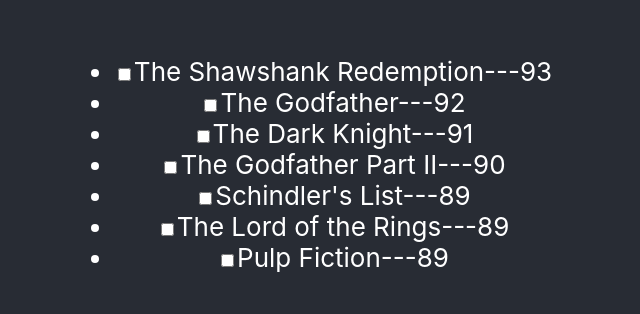
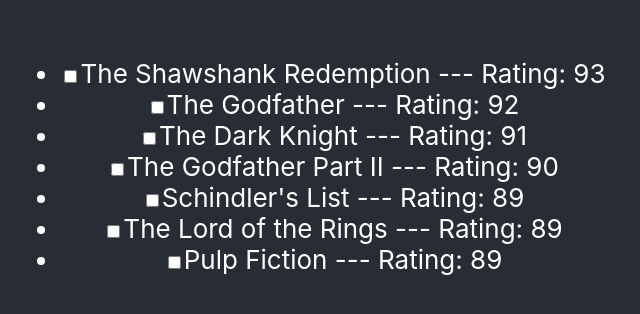
Before and after one commit to IJTINK7/Week, a React (Create React App) app in the folder SamuraiWillHelp/movielist/: page / in a window 1280 px wide. Shown: the part 236-550 px from the top of the page, without its empty margins (327-967 px from the left). Built offline with nearby package versions, Linux system fonts and the light colour scheme.

Commit message:
Creating "WatchList" component

```diff
--- a/SamuraiWillHelp/movielist/src/App.tsx
+++ b/SamuraiWillHelp/movielist/src/App.tsx
@@ -1,6 +1,7 @@
 import React, {useState} from 'react';
 import './App.css';
 import {v1} from "uuid";
+import {WatchList} from "./components/WatchList";
 
 function App() {
     const [movies, setMovies] = useState([
@@ -12,21 +13,14 @@ function App() {
         {id: v1(), name: 'The Lord of the Rings', watched: false, rating: 89},
         {id: v1(), name: 'Pulp Fiction', watched: false, rating: 89}
     ])
-    const watchList = movies.map(el => {
-        return (
-            <li key={el.id}>
-                <input type="checkbox" checked={el.watched}/>
-                {`${el.name}---${el.rating}`}
-            </li>
-        )
-    })
+
   return (
     <div className="App">
       <header className="App-header">
         <div className="main">
-            <ul>
-                {watchList}
-            </ul>
+                <WatchList
+                    movies={movies}
+                />
         </div>
       </header>
     </div>
--- /dev/null
+++ b/SamuraiWillHelp/movielist/src/components/WatchList.tsx
@@ -0,0 +1,30 @@
+import React from 'react';
+
+export type PropsType = {
+	movies: Array<WatchListPropsType>;
+}
+
+type WatchListPropsType ={
+	id: string;
+	name: string;
+	watched:boolean;
+	rating: number;
+}
+export const WatchList = (props:PropsType) => {
+	return (
+		<div>
+			<h3></h3>
+			<ul>
+				{props.movies.map((el) => {
+					return(
+						<li key={el.id}>
+							<input type="checkbox" checked={el.watched}/>
+							{`${el.name} --- Rating: ${el.rating}`}
+						</li>
+					);
+				})}
+			</ul>
+
+		</div>
+	);
+};
```
